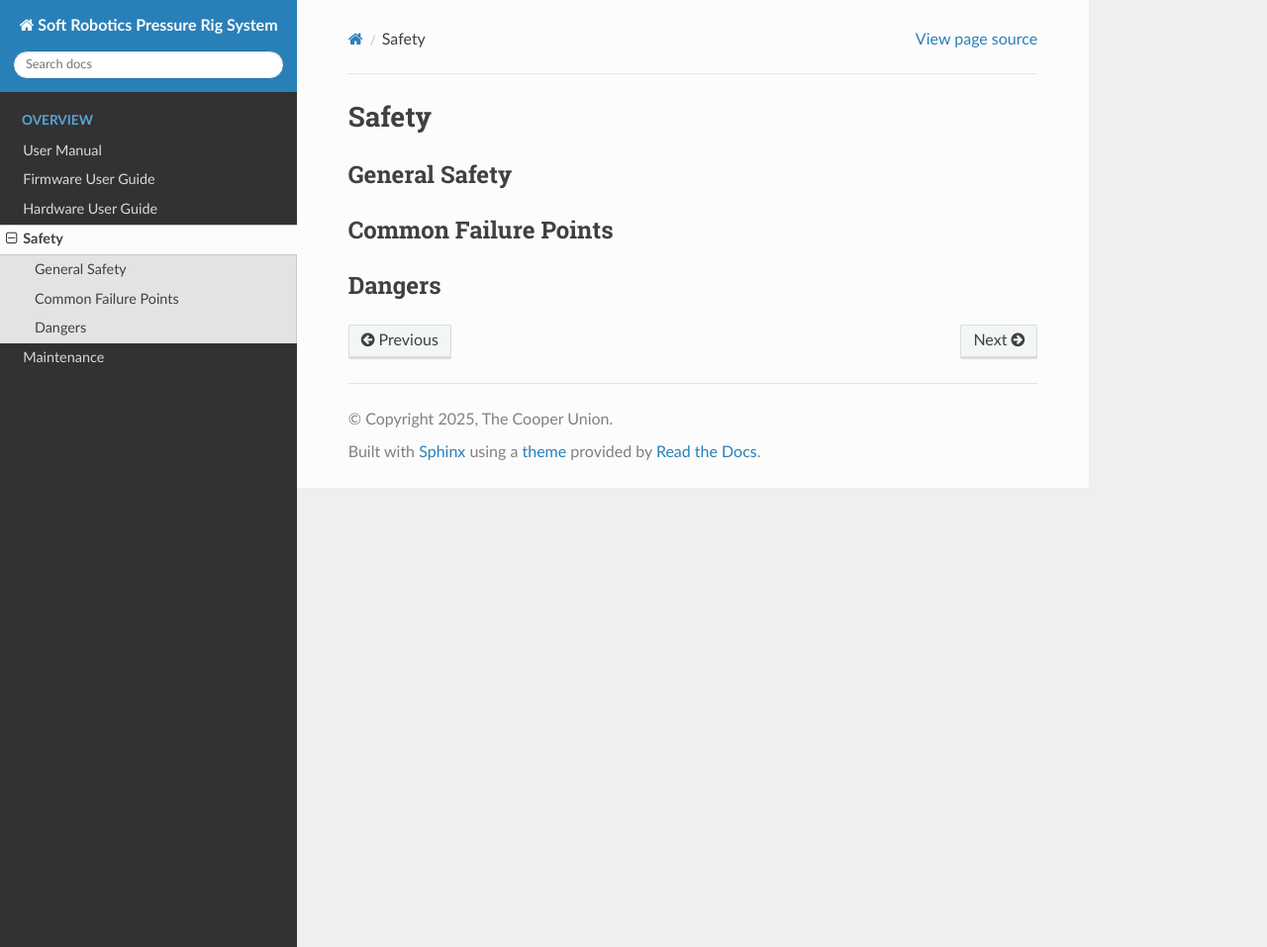
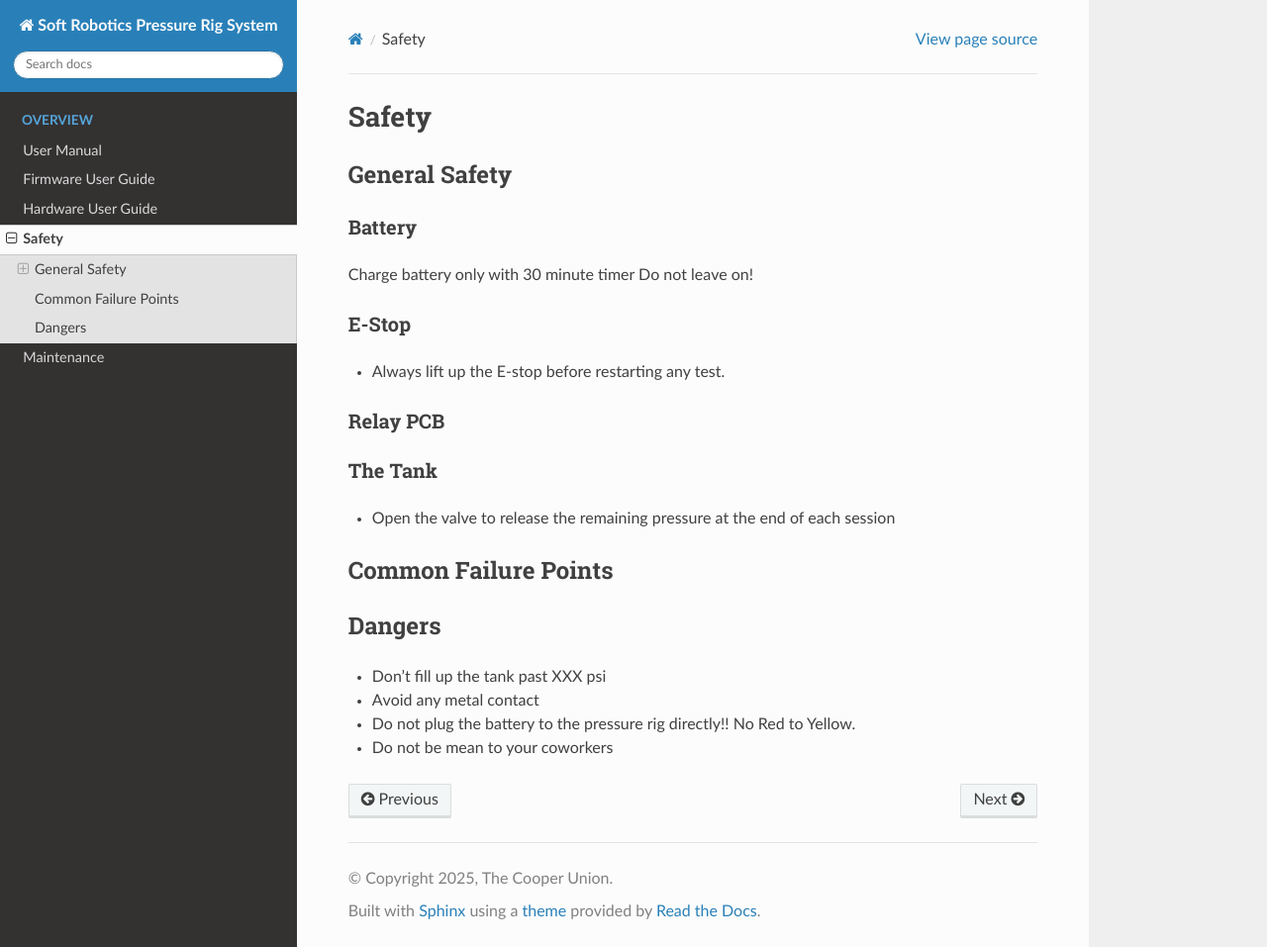
Before and after one commit to CooperUnionBIRDLab/Pressure_Rig_Docs, a Sphinx documentation site: the page built from docs/source/safety.rst, in a window 1280 px wide and 957 px high. Shown: the whole window at 99% size. Built offline with Sphinx 7.4.7 and the Read the Docs theme 3.1.0, drawn with Linux system fonts in a browser that asks for light colours.

Commit message:
Update safety.rst

```diff
--- a/docs/source/safety.rst
+++ b/docs/source/safety.rst
@@ -4,8 +4,28 @@ Safety
 General Safety
 -------
 
+Battery
+^^^^^^
+Charge battery only with 30 minute timer
+Do not leave on!
+
+E-Stop
+^^^^^^
+- Always lift up the E-stop before restarting any test.
+
+Relay PCB
+^^^^^^
+
+The Tank
+^^^^^^
+- Open the valve to release the remaining pressure at the end of each session
+
 Common Failure Points
 ------
 
 Dangers
 ------
+- Don't fill up the tank past XXX psi
+- Avoid any metal contact
+- Do not plug the battery to the pressure rig directly!! No Red to Yellow.
+- Do not be mean to your coworkers
```
